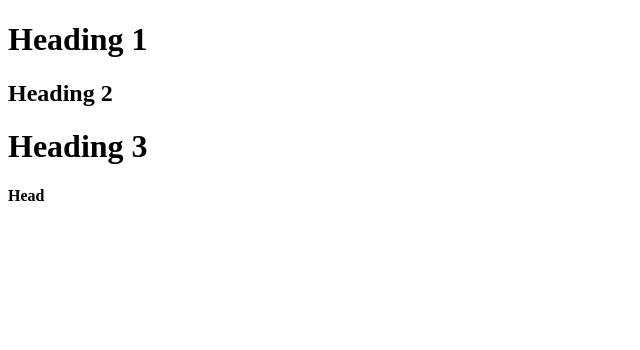
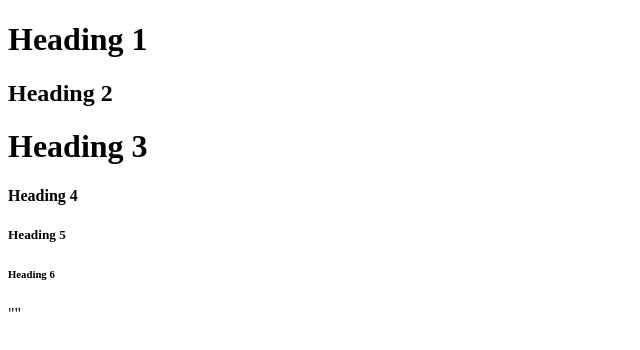
Before and after one commit to wini2offer/RECAP, a plain HTML site: page index.html in a window 1280 px wide. Shown: the whole page, without its empty margins (0-640 px from the left). Drawn offline with Linux system fonts and the light colour scheme.

```diff
--- a/index.html
+++ b/index.html
@@ -12,9 +12,9 @@
     <h1>Heading 1</h1>
     <h2>Heading 2</h2>
     <h1>Heading 3</h1>
-    <h4>Head</h4>
-    <h5></h5>
-    <h6></h6>
+    <h4>Heading 4</h4>
+    <h5>Heading 5</h5>
+    <h6>Heading 6</h6>""
 
 
 </body>
```
